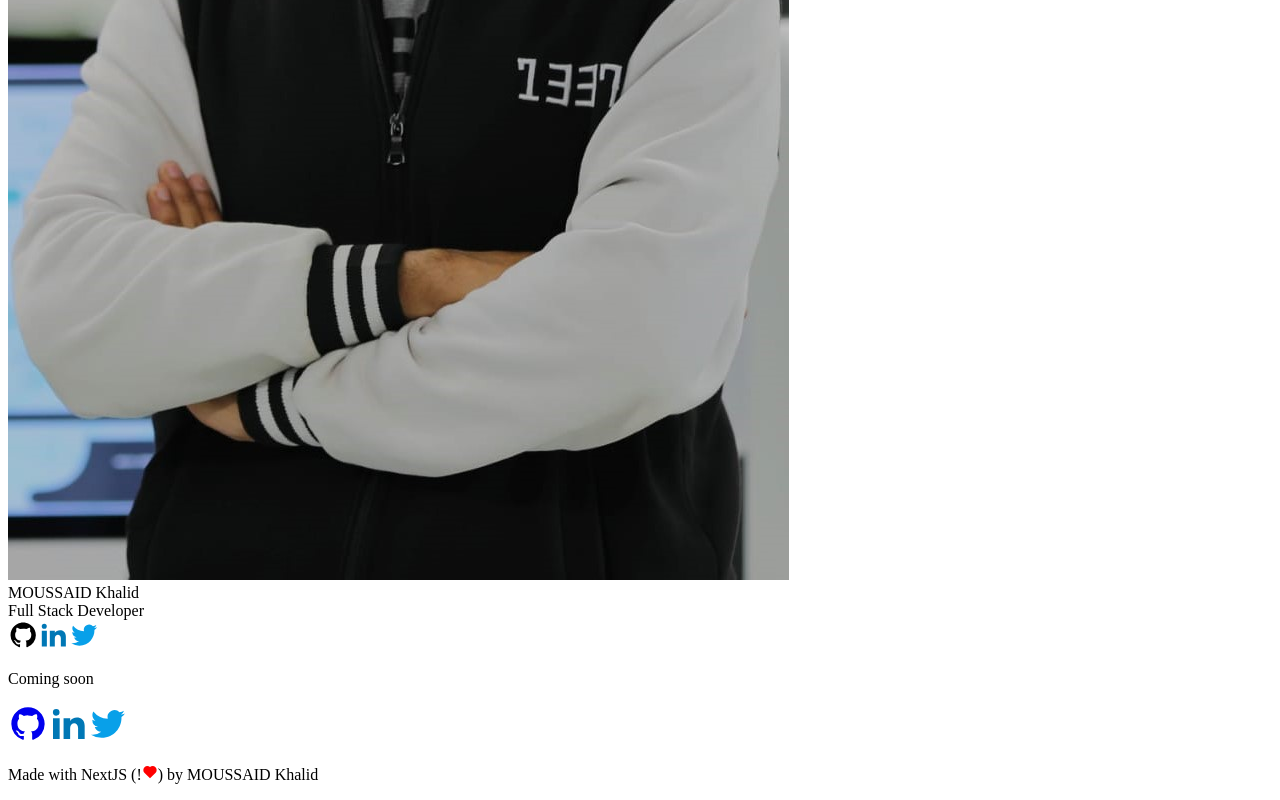
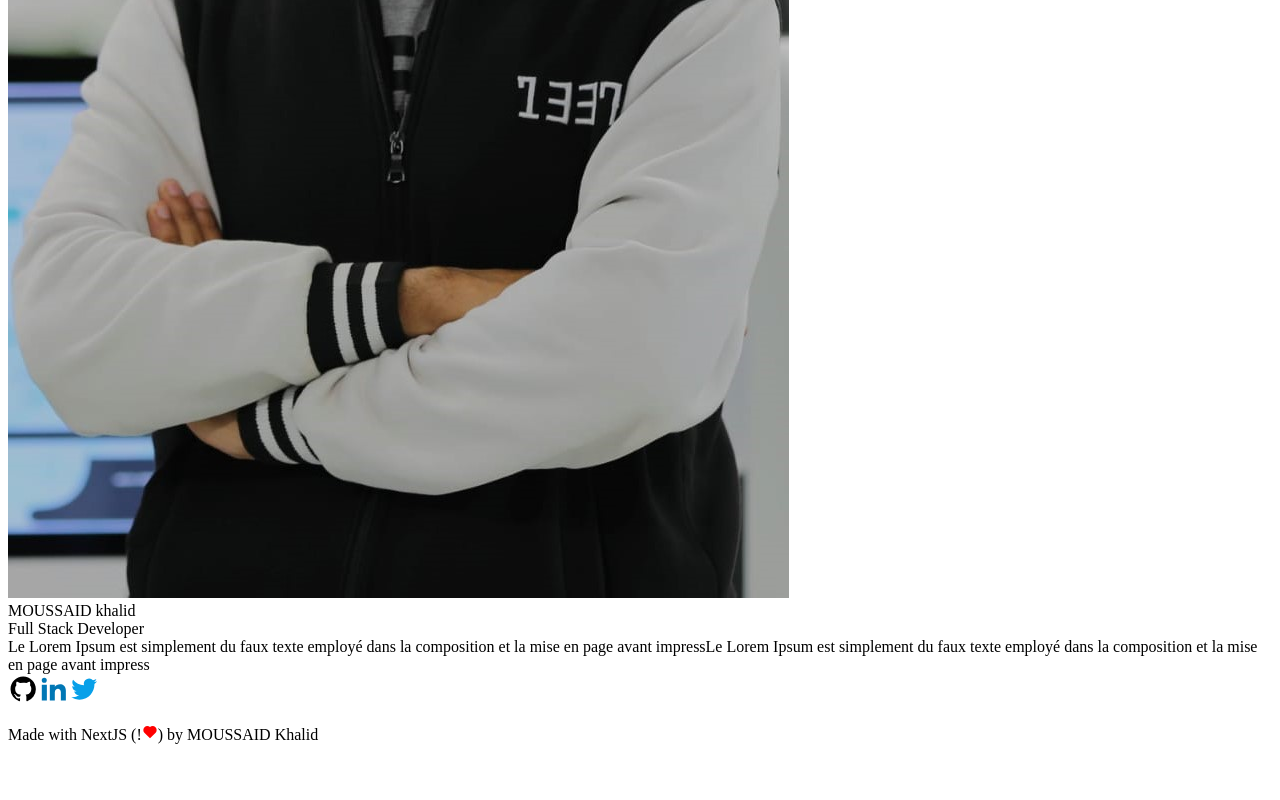
Before and after one commit to oxidia/kmoussai, a Next.js app: page / in a window 1280 px wide. Shown: the part 648-1448 px from the top of the page. After the commit the page ends 1408 px from the top, so only its background shows below. Built offline with nearby package versions, Linux system fonts and the light colour scheme.

Commit message:
improve profil card in portfolio

```diff
--- /dev/null
+++ b/component/headerCard.js
@@ -0,0 +1,52 @@
+import { RiMenuFill, RiCloseFill, RiGithubFill, RiLinkedinFill, RiTwitterFill, RiHeartFill } from 'react-icons/ri'
+
+
+
+export default function HeaderCard({ title }) {
+
+    return (
+        <div className="mx-auto max-w-screen-md m-1 dark:bg-gray-700 rounded-lg bg-gray-300">
+            <div className="p-2 text-center italic font-mono uppercase text-2xl">
+                <span>{title}</span>
+            </div>
+            <div className="border-b border-gray-400"/>
+            <div className="rounded-lg shadow-lg w-full flex flex-row justify-center p-3 antialiased">
+                <div className="lg:w-52 flex flex-col justify-center p-1 ">
+                    <img className="rounded-lg shadow-lg antialiased" src="/profile.jpeg" />
+                </div>
+                <div className="sm:w-2/3 px-3 flex flex-row flex-wrap">
+                    <div className="w-full text-right text-gray-700 font-semibold relative pt-3 md:pt-0 flex justify-between flex-col">
+                        <div>
+                            <div className="text-2xl dark:text-white leading-tight font-mono uppercase">MOUSSAID khalid</div>
+                            <div className="text-normal dark:text-gray-300 hover:text-gray-400">
+                                <span className="border-b border-dashed border-gray-500 pb-1 font-mono">Full Stack Developer</span>
+                            </div>
+                        </div>
+                        <div className="py-3 text-justify font-mono dark:text-white">
+                            <span className="  ">
+                                Le Lorem Ipsum est simplement du faux texte employé dans la composition et la mise en page
+                                avant impress
+                            </span>
+                            <span className=" ">
+                                Le Lorem Ipsum est simplement du faux texte employé dans la composition et la mise en page
+                                avant impress
+                            </span>
+                        </div>
+                        <div className="pt-3 md:pt-0 bottom-0 right-0 flex flex-row justify-end">
+                            <a className="m-3" href="http://github.com/kmoussai" target="_blank">
+                                <RiGithubFill size={'1.9rem'} color={'black'} />
+                            </a>
+                            <a className="m-3" href="https://www.linkedin.com/in/kmoussai/" target="_blank">
+                                <RiLinkedinFill size={'1.9rem'} color={'#0077b5'} />
+                            </a>
+                            <a className="m-3" href="https://twitter.com/k_moussai" target="_blank">
+                                <RiTwitterFill size={'1.9rem'} color={'#08a0e9'} />
+                            </a>
+                        </div>
+                    </div>
+                </div>
+            </div>
+        </div>
+    )
+
+}
--- a/pages/_document.js
+++ b/pages/_document.js
@@ -6,7 +6,7 @@ class MyDocument extends Document {
     return (
       <Html className='dark h-full'>
         <Head />
-        <body className="bg-white text-black dark:bg-gray-600 dark:text-white h-full">
+        <body className="bg-white text-black dark:bg-gray-900 dark:text-white h-full">
           <Main />
           <NextScript />
         </body>
--- a/pages/index.js
+++ b/pages/index.js
@@ -5,6 +5,7 @@ import Head from "next/head";
 import { useTheme } from "next-themes"
 import { useEffect, useState } from 'react';
 import ThemeToggle from '../component/themeToggle';
+import HeaderCard from '../component/headerCard';
 
 export default function Home() {
 
@@ -15,7 +16,7 @@ export default function Home() {
   }
 
   return (
-    <div className='p-2 h-full bg-gray-50 dark:bg-gray-600'>
+    <div className='p-2 min-h-full bg-gray-50 dark:bg-gray-900 sm:border-red-600 border md:border-green-600 lg:border-blue-600 relative'>
       <style global jsx>{`
       #__next {
         height: 100%;
@@ -34,102 +35,14 @@ export default function Home() {
           </div>
         </div>
       </header>
-      <div className="mt-2 mb-2 h-1 bg-gray-600 dark:bg-white" />
-      {/* <main>
-        <div className="flex justify-center items-center border p-1 max-w-4xl m-auto">
-          <div className="flex justify-center items-center flex-col border md:border-red-500 sm:border-green-500">
-            <div className="sm:h-full sm:w-auto p-1 md:h-auto md:w-52 flex justify-center items-center">
-              <img className="rounded" src="/profile.jpeg" />
-            </div>
-            <div className="flex justify-center items-center m-2 shadow-xl border opacity-25 rounded-md"  >
-              <a className="m-3" href="http://github.com/kmoussai" target="_blank">
-                <RiGithubFill color={'black'} />
-              </a>
-              <a className="m-3" href="https://www.linkedin.com/in/kmoussai/" target="_blank">
-                <RiLinkedinFill color={'#0077b5'} />
-              </a>
-              <a className="m-3" href="https://twitter.com/k_moussai" target="_blank">
-                <RiTwitterFill color={'#08a0e9'} />
-              </a>
-            </div>
-          </div>
-          <div className=" p-2 border">
-            <p>
-              Le Lorem Ipsum est simplement du faux texte employé dans la composition et la mise en page
-              avant impression. Le Lorem Ipsum est le faux texte standard de l'imprimerie depuis les années 1500,
-              quand un imprimeur anonyme assembla ensemble des morceaux de texte pour réaliser un livre spécimen de
-              polices de texte. Il n'a pas fait que survivre cinq siècles, mais s'est aussi adapté à la bureautique
-              informatique,
-            </p>
-          </div>
-        </div>
-      </main> */}
+      <div className="mt-2 mb-2 h-1 bg-gray-600 dark:bg-gray-800" />
+      <div className="">
+        <HeaderCard title="About"/>
+        {/* <HeaderCard title="About"/>
+        <HeaderCard title="About"/> */}
+      </div>
 
-      <div className="">
-        <div className="mx-auto w-2/3">
-          <div className="rounded-lg shadow-lg w-full flex flex-row flex-wrap p-3 antialiased" style={{
-            // backgroundImage: "url('https://images.unsplash.com/photo-1578836537282-3171d77f8632?ixlib=rb-1.2.1&ixid=eyJhcHBfaWQiOjEyMDd9&auto=format&fit=crop&w=1950&q=80')",
-            // backgroundRepeat: 'no-repat',
-            // backgroundSize: 'cover',
-            // backgroundBlendMode: 'multiply',
-          }}>
-            <div className="w-1/3">
-              <img className="rounded-lg shadow-lg antialiased" src="/profile.jpeg" />
-            </div>
-            <div className="w-2/3 px-3 flex flex-row flex-wrap">
-              <div className="w-full text-right text-gray-700 font-semibold relative pt-3 md:pt-0">
-                <div className="text-2xl dark:text-white leading-tight">MOUSSAID Khalid</div>
-                <div className="text-normal text-gray-300 hover:text-gray-400 cursor-pointer">
-                  <span className="border-b border-dashed border-gray-500 pb-1">Full Stack Developer</span>
-                </div>
-                <div className="sm:absolute pt-3 md:pt-0 bottom-0 right-0 flex flex-row items-center">
-                  <a className="m-3" href="http://github.com/kmoussai" target="_blank">
-                    <RiGithubFill size={'1.9rem'} color={'black'} />
-                  </a>
-                  <a className="m-3" href="https://www.linkedin.com/in/kmoussai/" target="_blank">
-                    <RiLinkedinFill size={'1.9rem'} color={'#0077b5'} />
-                  </a>
-                  <a className="m-3" href="https://twitter.com/k_moussai" target="_blank">
-                    <RiTwitterFill size={'1.9rem'} color={'#08a0e9'} />
-                  </a>
-                </div>
-              </div>
-            </div>
-          </div>
-        </div>
-      </div>
-      <div className=' p-4 flex justify-between  h-full'>
-        <div className='flex flex-col justify-between '>
-          <div>
-          </div>
-          <div>
-          </div>
-        </div>
-        <div className='flex justify-center items-center flex-col'>
-          <p className="font-sans font-bold text-2xl">Coming soon</p>
-          <div className="flex p-2 items-center justify-center">
-            <a href="http://github.com/kmoussai" target="_blank">
-              <RiGithubFill size={'2.5em'} />
-            </a>
-            <a href="https://www.linkedin.com/in/kmoussai/" target="_blank">
-              <RiLinkedinFill color={'#0077b5'} size={'2.5em'} />
-            </a>
-            <a href="https://twitter.com/k_moussai" target="_blank">
-              <RiTwitterFill color={'#08a0e9'} size={'2.5em'} />
-            </a>
-          </div>
-        </div>
-        <div className='flex'>
-        </div>
-        {/* <div className='flex'>
-          4
-        </div>
-        <div className='flex'>
-          3
-        </div> */}
-
-      </div>
-      <div className="flex items-center justify-center p-2">
+      <div className="flex items-center justify-center p-2 absolute -bottom-6" style={{width: '99%'}}>
         <p>Made with NextJS (!<RiHeartFill color='red' className='inline' />) by MOUSSAID Khalid</p>
       </div>
     </div>
```
